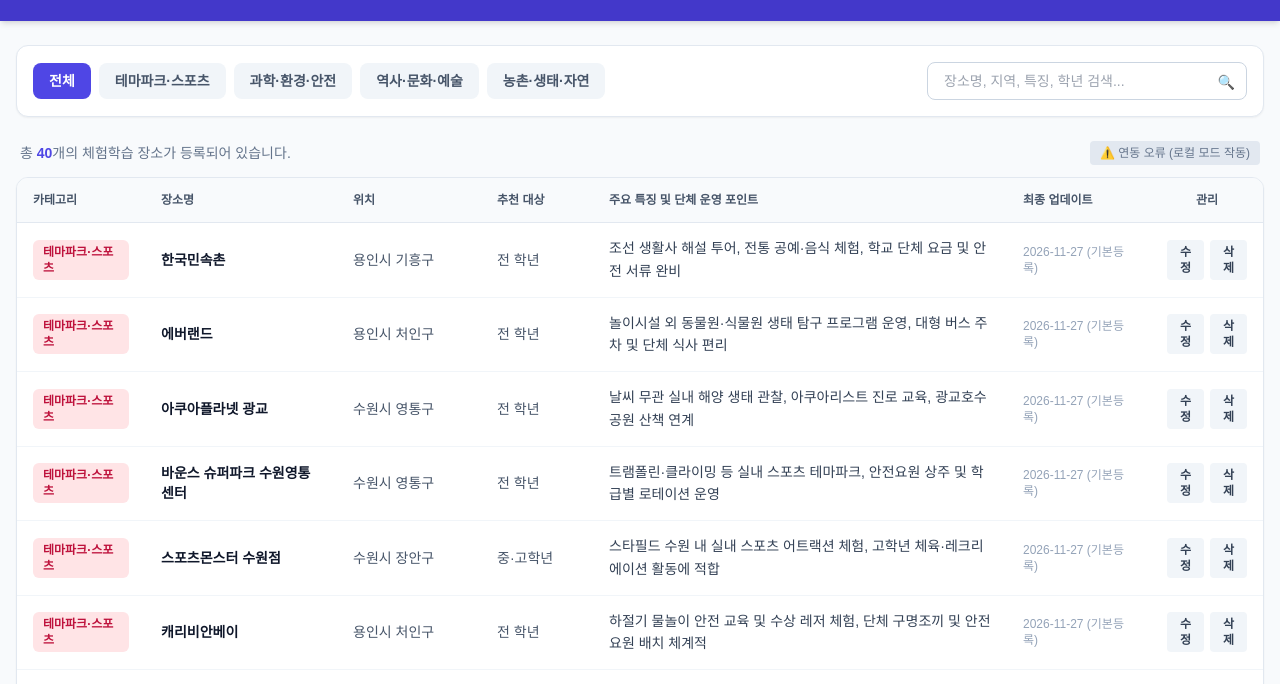
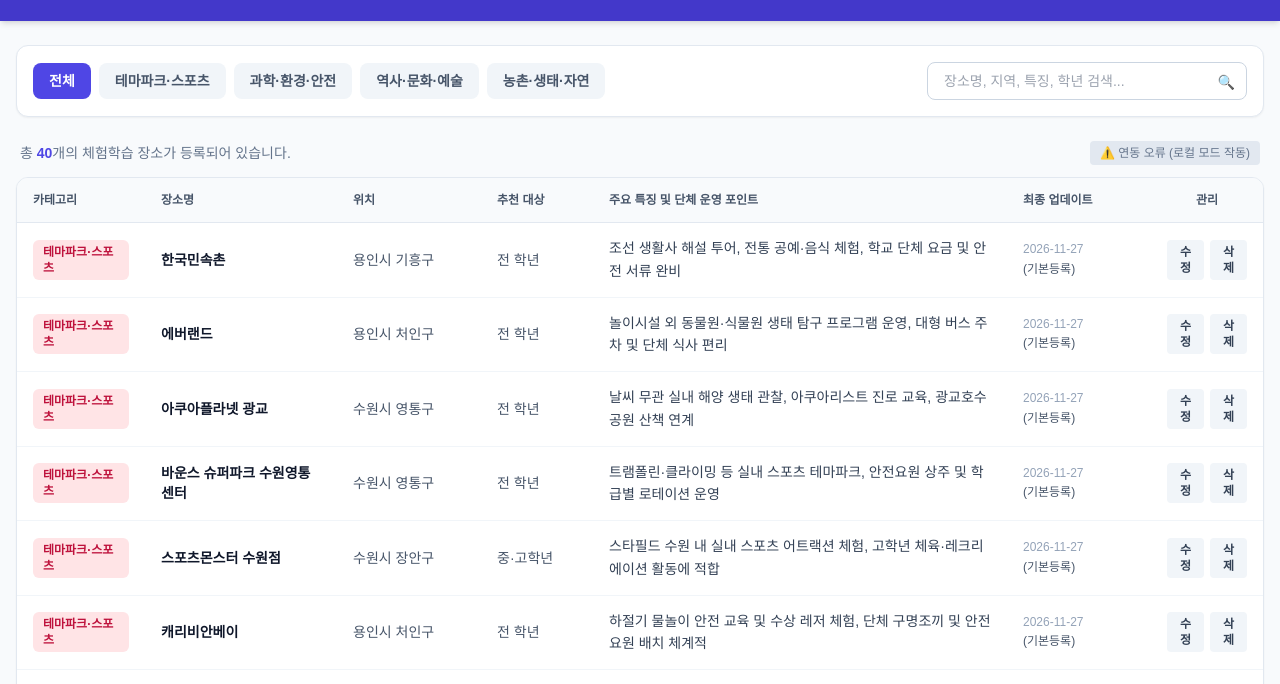
Before and after one commit to Sohwa2026/field-trip, a plain HTML site: page index.html in a window 1280 px wide. Shown: the part 112-796 px from the top of the page. Drawn offline with nearby package versions, Linux system fonts and the light colour scheme; no server answers; a web font is replaced by a local one.

Commit message:
Update index.html

```diff
--- a/index.html
+++ b/index.html
@@ -288,7 +288,7 @@
           <td class="py-3.5 px-4 text-slate-600">${item.location}</td>
           <td class="py-3.5 px-4 text-slate-600 font-medium">${item.target}</td>
           <td class="py-3.5 px-4 text-slate-700 leading-relaxed">${item.features}</td>
-          <td class="py-3.5 px-4 text-xs text-slate-400">${item.updatedAt}</td>
+          <td class="py-3.5 px-4 text-xs text-slate-400 leading-relaxed">${item.updatedAt.replace(' (', '<br><span class="text-slate-600 font-medium">(').replace(')', ')</span>')}</td>
           <td class="py-3.5 px-4 text-center">
             <div class="flex justify-center gap-1.5">
               <button onclick="openModal('${item.id}')" class="px-2.5 py-1 text-xs font-semibold bg-slate-100 hover:bg-indigo-100 text-slate-700 hover:text-indigo-700 rounded">수정</button>
```
